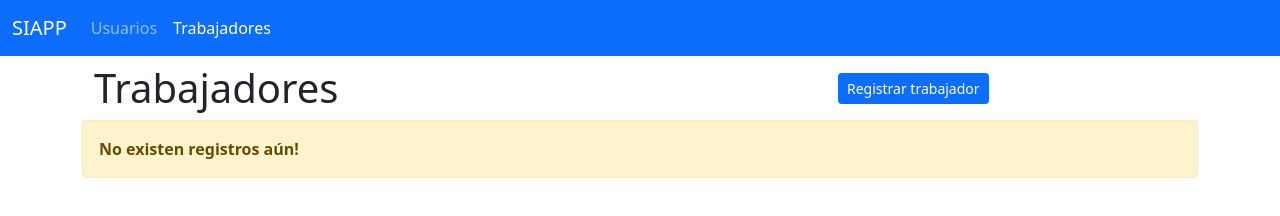
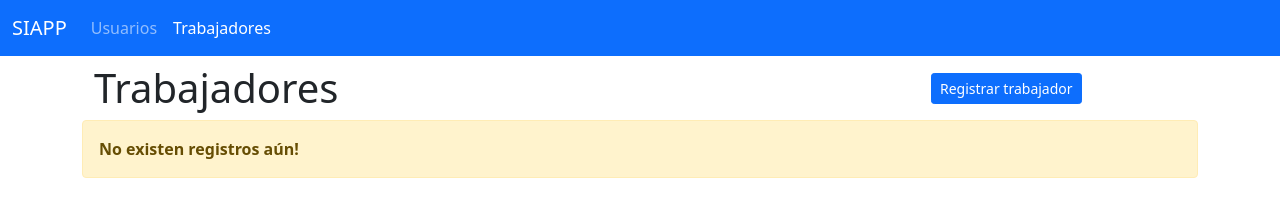
Before and after one commit to MarcoAntonioLopezFlores/PWA, a plain HTML site: page create-worker.html in a window 1280 px wide. Drawn offline with nearby package versions, Linux system fonts and the light colour scheme.

Commit message:
[correction] size buttons

```diff
--- a/create-worker.html
+++ b/create-worker.html
@@ -40,11 +40,11 @@
 
             </div>
             <div class="row d-flex justify-content-between align-items-center bd-highlight">
-                <div class="col-xs-12 col-sm-8">
+                <div class="col-xs-12 col-sm-9">
                     <h1>Trabajadores</h1>
 
                 </div>
-                <div class="col-xs-12 col-sm-4">
+                <div class="col-xs-12 col-sm-3">
                     <button type="button" class="btn btn-primary btn-sm mb-2" data-bs-toggle="modal"
                         data-bs-target="#exampleModal">Registrar trabajador</button>
                 </div>
```
